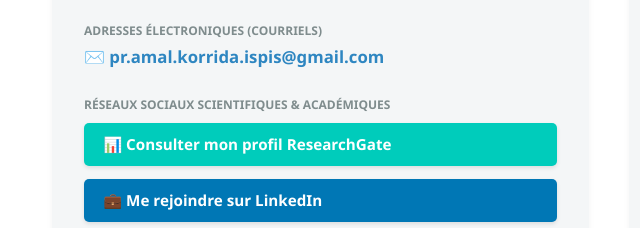
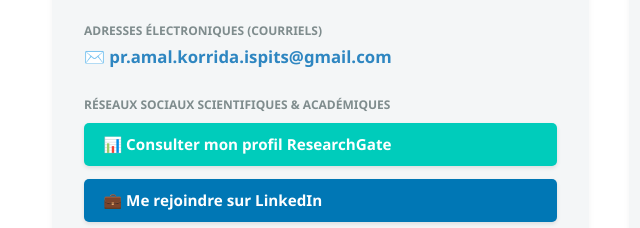
Before and after one commit to amalkorrida/portail-korrida, a plain HTML site: page contact.html in a window 1280 px wide. Shown: the part 376-604 px from the top of the page, 12-652 px from the left. Drawn offline with Linux system fonts and the light colour scheme.

Commit message:
Update contact.html

```diff
--- a/contact.html
+++ b/contact.html
@@ -130,7 +130,7 @@
 
                 <div class="info-item">
                     <label>Adresses Électroniques (Courriels)</label>
-                    <a href="mailto:a.korrida@uiz.ac.ma" class="email-link">✉️ pr.amal.korrida.ispis@gmail.com</a>
+                    <a href="mailto:a.korrida@uiz.ac.ma" class="email-link">✉️ pr.amal.korrida.ispits@gmail.com</a>
                 </div>
 
                 <div class="info-item">
```
